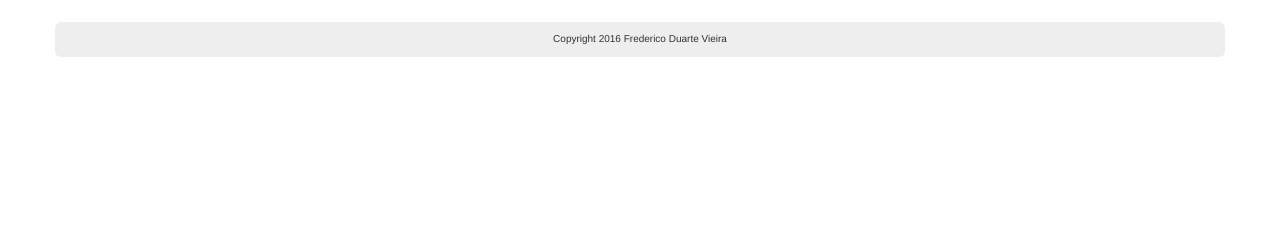
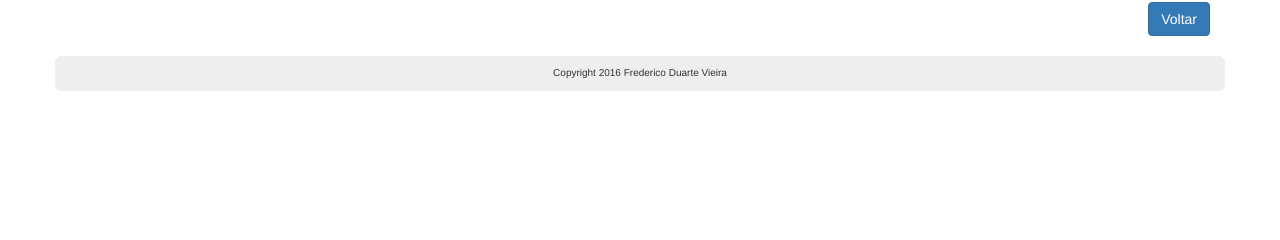
Before and after one commit to FredericoVieira/flask-todo, a Flask app: template app/templates/task/show.html in a window 1280 px wide. Shown: the part 178-418 px from the top of the page. Run offline with Flask 2, Linux system fonts and the light colour scheme; the template is opened without the code that fills it, so the values that code supplies are empty; some libraries are stand-ins or nearby versions.

Commit message:
Adds back button to show and showall templates.

```diff
--- a/app/templates/task/show.html
+++ b/app/templates/task/show.html
@@ -6,4 +6,6 @@
 <b>Task Name:</b> {{ task['taskName'] }} </br>
 <b>Task Description:</b> {{ task['taskDesc'] }} </br>
 
+<a class="btn btn-primary pull-right" href="/">Voltar</a>
+
 {% endblock %}
--- a/app/templates/task/showall.html
+++ b/app/templates/task/showall.html
@@ -11,4 +11,6 @@
     </p>
 {% endfor %}
 
+<a class="btn btn-primary pull-right" href="/">Voltar</a>
+
 {% endblock %}
```
